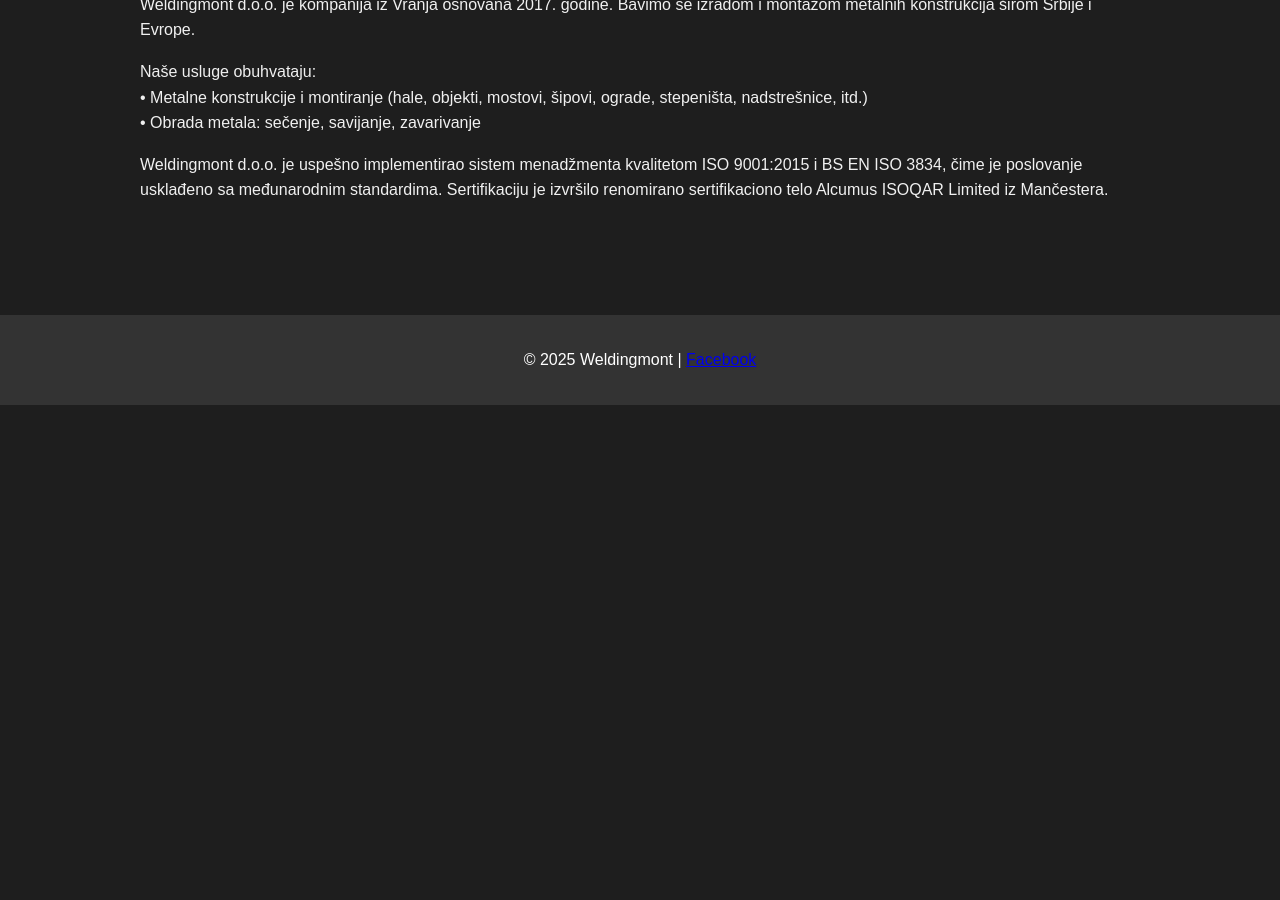
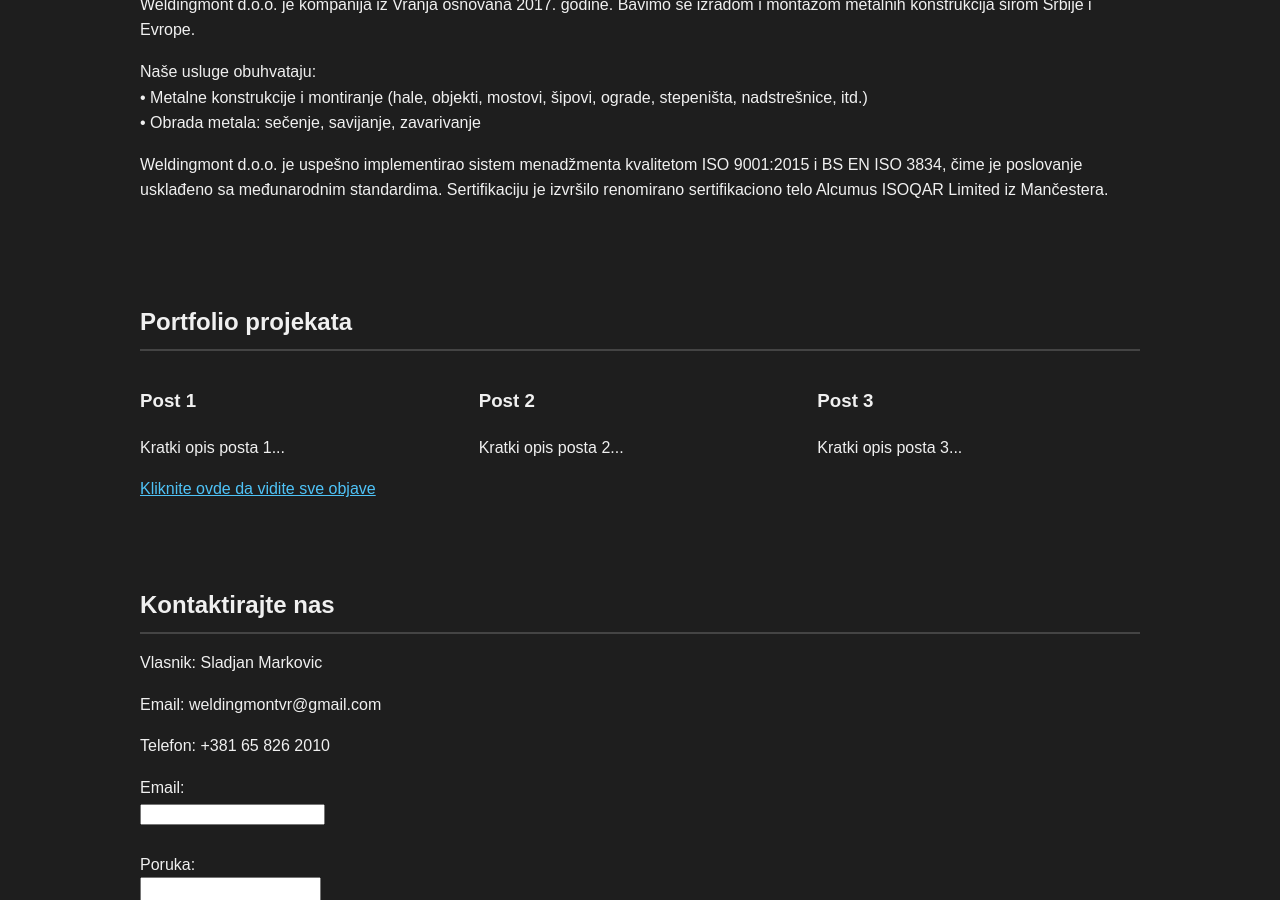
Before and after one commit to weldingmont/test, a Jekyll site: the page index.html, which Jekyll copies as it is, in a window 1280 px wide and 900 px high, scrolled down 1162 px. Built offline with Jekyll 4.4.1, drawn with Linux system fonts in a browser that asks for light colours; before the commit the page ends 1567 px from its top, so only the background shows below that.

Commit message:
Add files via upload

```diff
--- a/index.html
+++ b/index.html
@@ -68,6 +68,30 @@
       <p>Weldingmont Ltd has successfully implemented the ISO 9001:2015 and BS EN ISO 3834 quality management systems, aligning our operations with international standards. The certification was conducted by the renowned body Alcumus ISOQAR Limited from Manchester.</p>
     </div>
   </section>
+
+  <section id="portfolio">
+    <div class="lang-sr"><h2>Portfolio projekata</h2></div>
+    <div class="lang-en"><h2>Project Portfolio</h2></div>
+    <div class="posts-preview">
+      <article><h3>Post 1</h3><p>Kratki opis posta 1...</p></article>
+      <article><h3>Post 2</h3><p>Kratki opis posta 2...</p></article>
+      <article><h3>Post 3</h3><p>Kratki opis posta 3...</p></article>
+    </div>
+    <a href="blog.html" style="color: #4fc3f7;">Kliknite ovde da vidite sve objave</a>
+  </section>
+
+  <section id="kontakt">
+    <div class="lang-sr"><h2>Kontaktirajte nas</h2></div>
+    <div class="lang-en"><h2>Contact Us</h2></div>
+    <p>Vlasnik: Sladjan Markovic</p>
+    <p>Email: weldingmontvr@gmail.com</p>
+    <p>Telefon: +381 65 826 2010</p>
+    <form action="https://formspree.io/f/xldbejpd" method="POST">
+      <label>Email:<br><input type="email" name="email" required></label><br><br>
+      <label>Poruka:<br><textarea name="message" required></textarea></label><br><br>
+      <button type="submit">Pošalji</button>
+    </form>
+  </section>
 </main>
 
 <footer>
```
